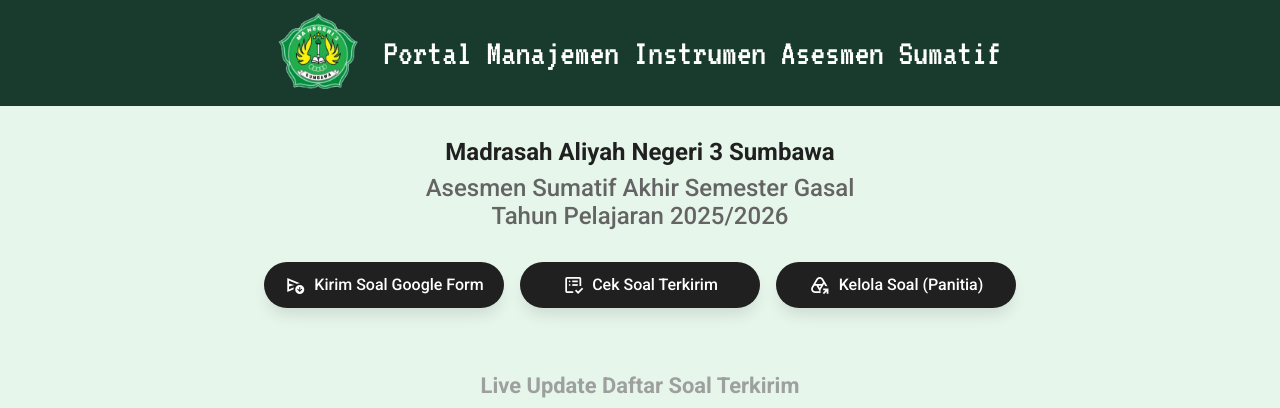
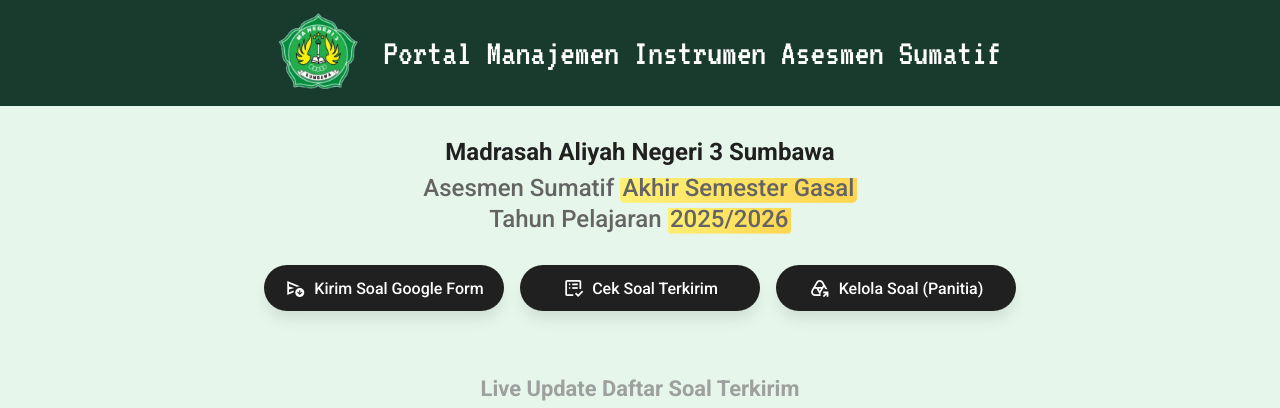
Before and after one commit to cmesyarif/sumatif-mantis, a plain HTML site: page index.html in a window 1280 px wide. Shown: the top 408 px of the page. Drawn offline with nearby package versions, Linux system fonts and the light colour scheme.

Commit message:
style .span.text-em

```diff
--- a/index.html
+++ b/index.html
@@ -47,8 +47,8 @@
     <main>
         <section class="headline-info">
             <h1>Madrasah Aliyah Negeri 3 Sumbawa</h1>
-            <h2>Asesmen Sumatif Akhir Semester Gasal</h2>
-            <h2>Tahun Pelajaran 2025/2026</h2>
+            <h2>Asesmen Sumatif <span class="text-em">Akhir Semester Gasal</span></h2>
+            <h2>Tahun Pelajaran <span class="text-em">2025/2026</span></h2>
         </section>
 
         <section class="btn-link-box">
--- a/style.css
+++ b/style.css
@@ -89,6 +89,16 @@ header div:nth-child(2) {
 .headline-info h2 {
   color: var(--color-subtitle);
   font-weight: 500;
+  margin-bottom: 0.2rem;
+}
+
+span.text-em {
+  background-image: linear-gradient(120deg, #fff176 0%, #ffd54f 100%);
+  background-repeat: no-repeat;
+  background-size: 100% 80%;
+  background-position: 0 85%;
+  padding: 0.1rem 0.15rem;
+  border-radius: 5px;
 }
 
 /* Button Link Section */
```
